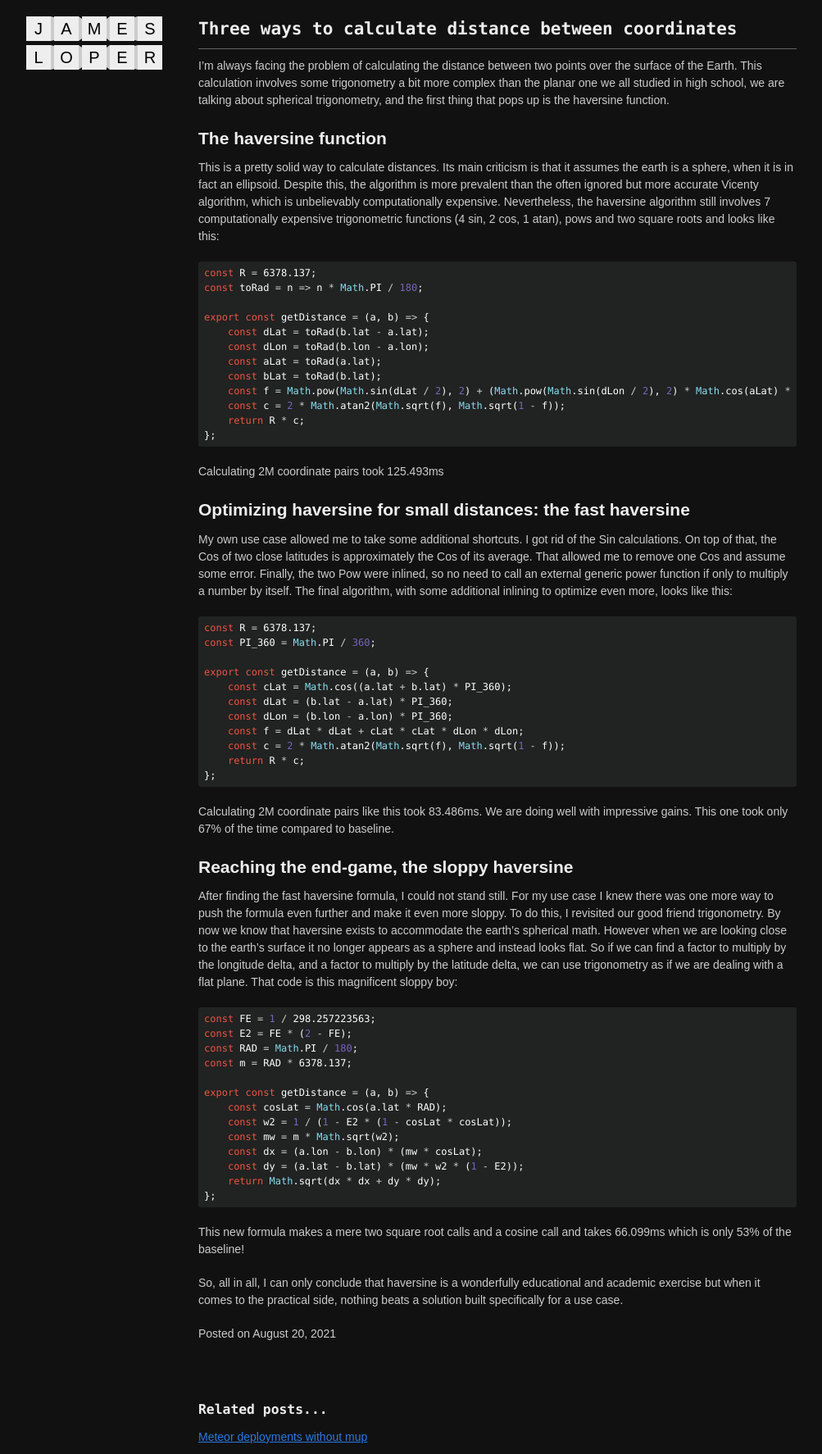
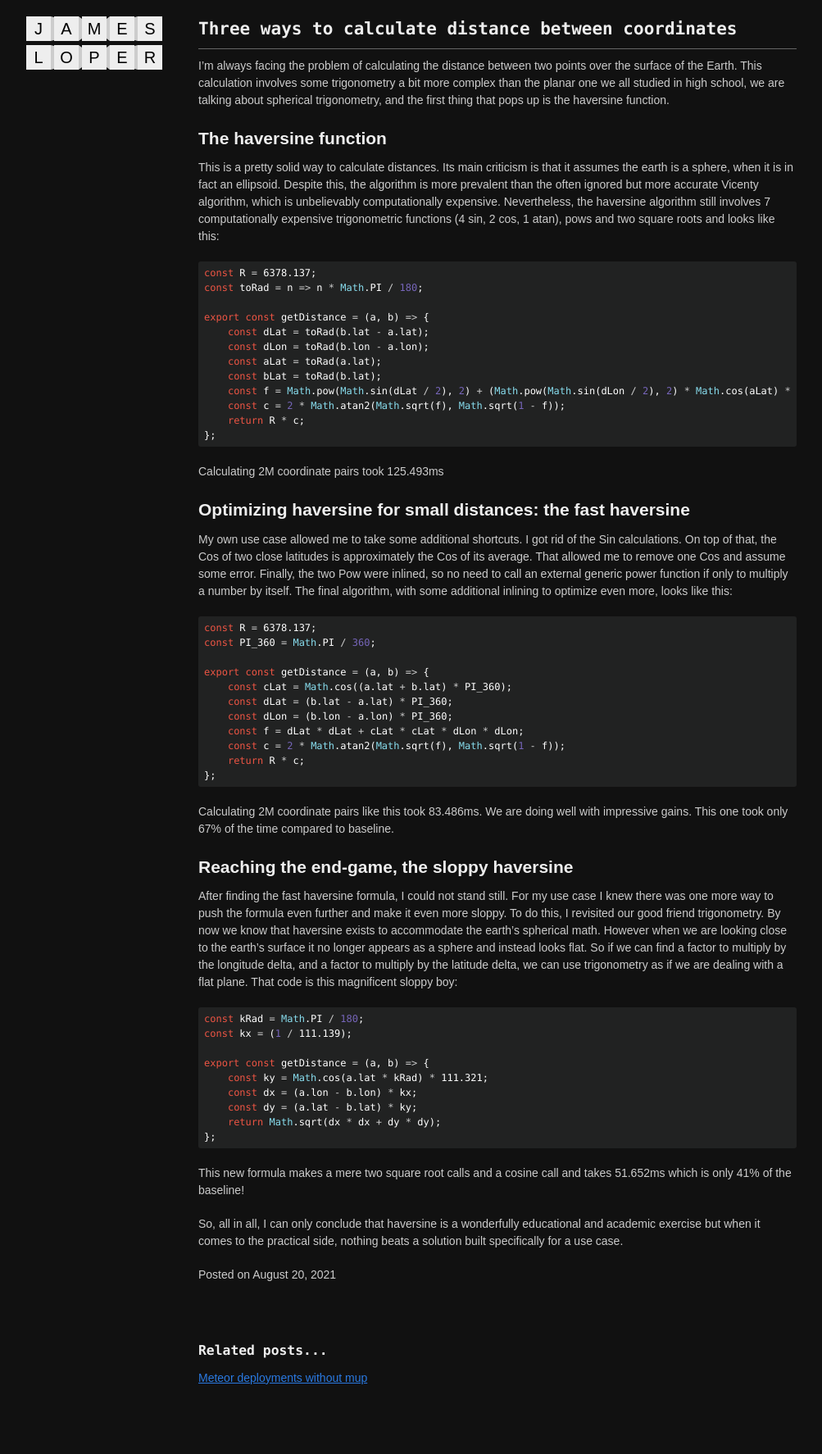
Before and after one commit to jamesloper/blog, a Jekyll site: the page built from _posts/2021-08-20-three-ways-to-calculate-distance-between-two-coordinates.md, in a window 1280 px wide. Shown: the whole page at 82% size, without its empty margins (138-1141 px from the left). Built offline with Jekyll 4.4.1, drawn with Linux system fonts in a browser that asks for light colours; after the commit the page ends 1702 px from its top, so only the background shows below that.

Commit message:
distance post

````diff
--- a/_posts/2021-08-20-three-ways-to-calculate-distance-between-two-coordinates.md
+++ b/_posts/2021-08-20-three-ways-to-calculate-distance-between-two-coordinates.md
@@ -54,21 +54,17 @@ Calculating 2M coordinate pairs like this took 83.486ms. We are doing well with
 After finding the fast haversine formula, I could not stand still. For my use case I knew there was one more way to push the formula even further and make it even more sloppy. To do this, I revisited our good friend trigonometry. By now we know that haversine exists to accommodate the earth's spherical math. However when we are looking close to the earth's surface it no longer appears as a sphere and instead looks flat. So if we can find a factor to multiply by the longitude delta, and a factor to multiply by the latitude delta, we can use trigonometry as if we are dealing with a flat plane. That code is this magnificent sloppy boy:
 
 ``` javascript
-const FE = 1 / 298.257223563;
-const E2 = FE * (2 - FE);
-const RAD = Math.PI / 180;
-const m = RAD * 6378.137;
+const kRad = Math.PI / 180;
+const kx = (1 / 111.139);
 
 export const getDistance = (a, b) => {
-    const cosLat = Math.cos(a.lat * RAD);
-    const w2 = 1 / (1 - E2 * (1 - cosLat * cosLat));
-    const mw = m * Math.sqrt(w2);
-    const dx = (a.lon - b.lon) * (mw * cosLat);
-    const dy = (a.lat - b.lat) * (mw * w2 * (1 - E2));
+    const ky = Math.cos(a.lat * kRad) * 111.321;
+    const dx = (a.lon - b.lon) * kx;
+    const dy = (a.lat - b.lat) * ky;
     return Math.sqrt(dx * dx + dy * dy);
 };
 ```
 
-This new formula makes a mere two square root calls and a cosine call and takes 66.099ms which is only 53% of the baseline!
+This new formula makes a mere two square root calls and a cosine call and takes 51.652ms which is only 41% of the baseline!
 
 So, all in all, I can only conclude that haversine is a wonderfully educational and academic exercise but when it comes to the practical side, nothing beats a solution built specifically for a use case.
````
